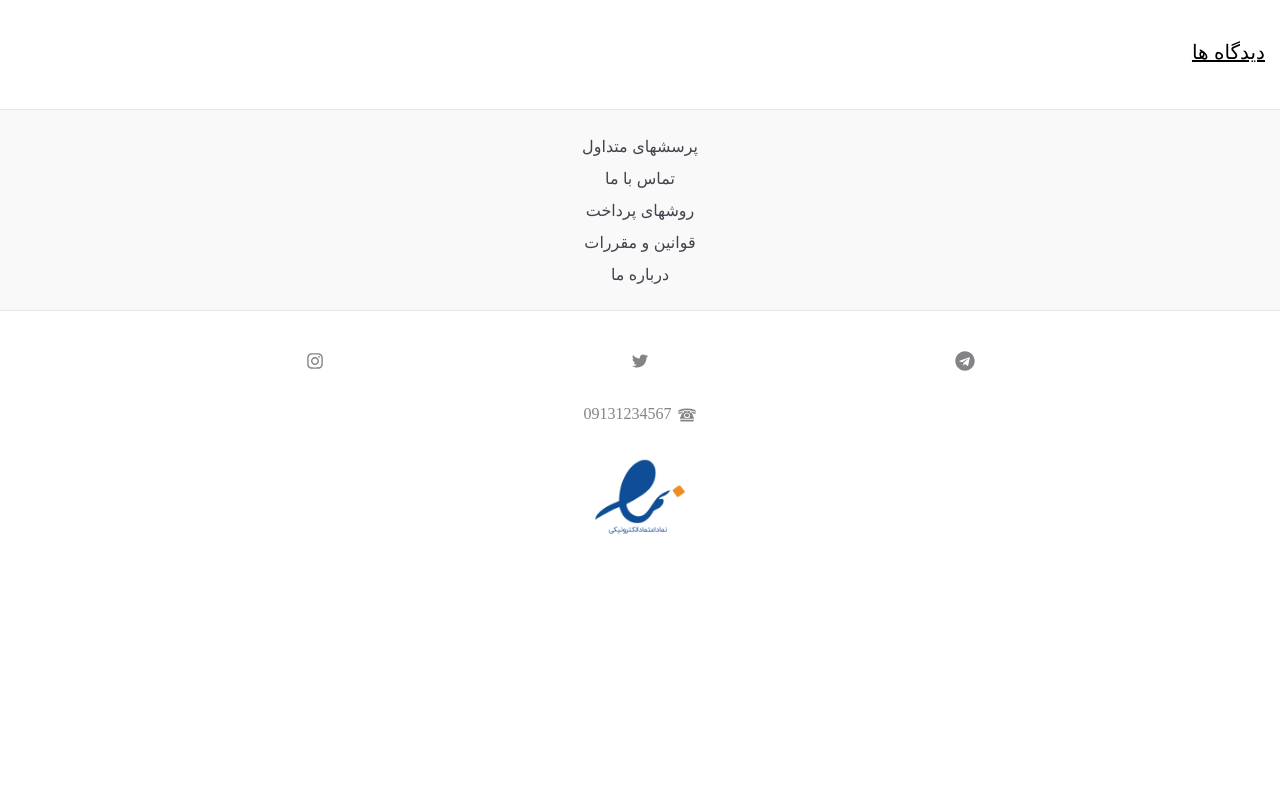
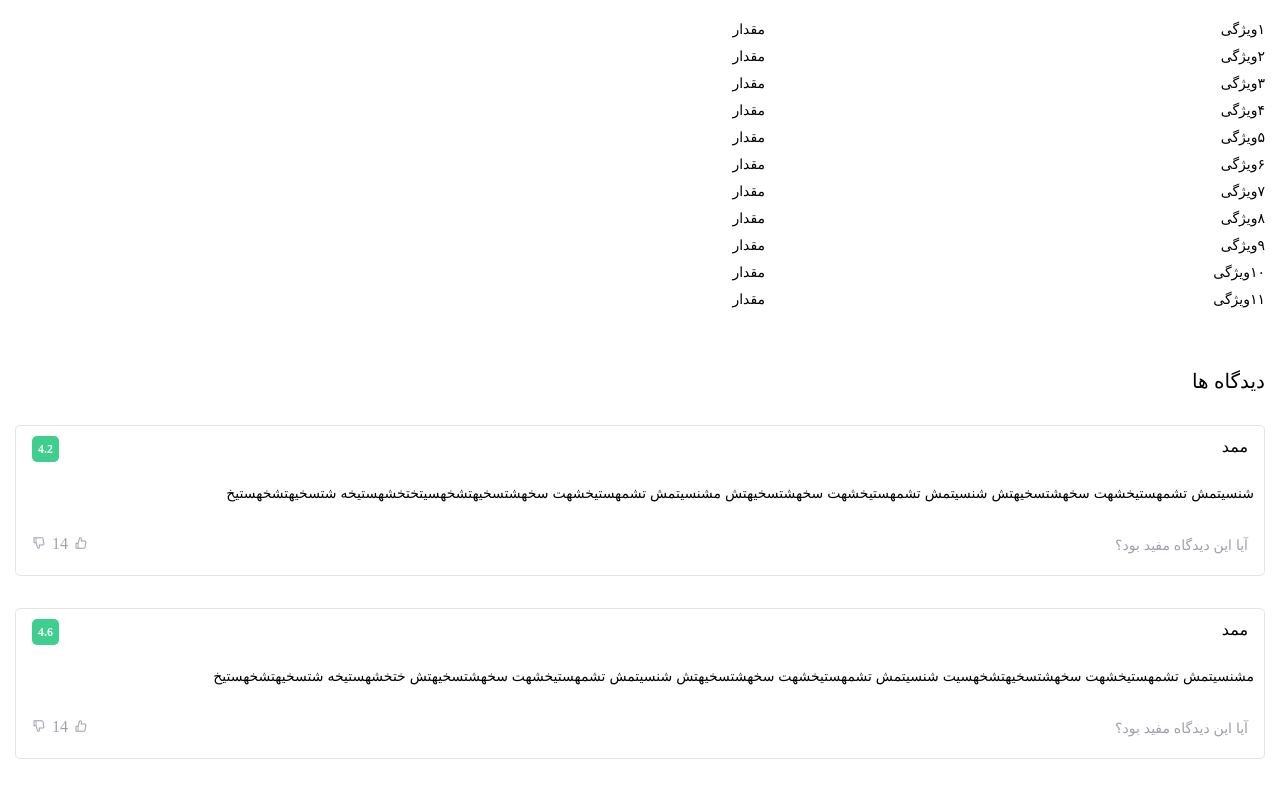
Before and after one commit to ShahryarJahanshahloo/e-commerce-platform, a Next.js app in the folder client/: page /product/1 in a window 1280 px wide. Shown: the part 1631-2420 px from the top of the page. Before the commit the page ends 2210 px from the top, so only its background shows below. Built offline with nearby package versions, Linux system fonts and the light colour scheme.

Commit message:
added comment list

```diff
--- a/client/pages/product/[productId].tsx
+++ b/client/pages/product/[productId].tsx
@@ -7,6 +7,11 @@ import { HiStar as StarIcon } from 'react-icons/hi'
 import { IoClose as CloseButton } from 'react-icons/io5'
 import { ApiSellerListItem } from '../../api/entities'
 import SellerItem from '../../components/Seller/SellerItem'
+import { AiOutlineDislike as DislikeIcon } from 'react-icons/ai'
+import { AiOutlineLike as LikeIcon } from 'react-icons/ai'
+import { GoCommentDiscussion as CommentsIcon } from 'react-icons/go'
+import { MdOutlineFeaturedPlayList as FeaturesIcon } from 'react-icons/md'
+import { MdOutlineDescription as DescriptionIcon } from 'react-icons/md'
 
 const Product: FC = () => {
   const [info, setInfo] = useState<{
@@ -22,6 +27,92 @@ const Product: FC = () => {
   const [price, setPrice] = useState(120000)
   const [isModalOpen, setIsModalOpen] = useState(false)
   const [sellers, setSellers] = useState<ApiSellerListItem[]>()
+  const [features, setFeatures] = useState<
+    {
+      key: string
+      value: string
+    }[]
+  >()
+  const [comments, setComments] = useState<
+    {
+      _id: string
+      customerName: string
+      customerRate: number
+      text: string
+      date: string
+      votes: number
+    }[]
+  >([
+    {
+      _id: '123asf',
+      customerName: 'ممد',
+      customerRate: 4.2,
+      text: 'شنسیتمش تشمهستیخشهت سخهشتسخیهتش شنسیتمش تشمهستیخشهت سخهشتسخیهتش مشنسیتمش تشمهستیخشهت سخهشتسخیهتشخهسیتختخشهستیخه شتسخیهتشخهستیخ',
+      date: '',
+      votes: 14,
+    },
+    {
+      _id: '123asf123',
+      customerName: 'ممد',
+      customerRate: 4.6,
+      text: 'مشنسیتمش تشمهستیخشهت سخهشتسخیهتشخهسیت شنسیتمش تشمهستیخشهت سخهشتسخیهتش شنسیتمش تشمهستیخشهت سخهشتسخیهتش ختخشهستیخه شتسخیهتشخهستیخ',
+      date: '',
+      votes: 14,
+    },
+  ])
+
+  useEffect(() => {
+    const fetch = async () => {
+      //get features from api
+      setFeatures([
+        {
+          key: '۱ویژگی',
+          value: 'مقدار',
+        },
+        {
+          key: '۲ویژگی',
+          value: 'مقدار',
+        },
+        {
+          key: '۳ویژگی',
+          value: 'مقدار',
+        },
+        {
+          key: '۴ویژگی',
+          value: 'مقدار',
+        },
+        {
+          key: '۵ویژگی',
+          value: 'مقدار',
+        },
+        {
+          key: '۶ویژگی',
+          value: 'مقدار',
+        },
+        {
+          key: '۷ویژگی',
+          value: 'مقدار',
+        },
+        {
+          key: '۸ویژگی',
+          value: 'مقدار',
+        },
+        {
+          key: '۹ویژگی',
+          value: 'مقدار',
+        },
+        {
+          key: '۱۰ویژگی',
+          value: 'مقدار',
+        },
+        {
+          key: '۱۱ویژگی',
+          value: 'مقدار',
+        },
+      ])
+    }
+    fetch()
+  }, [])
 
   const openModalHandler = () => {
     //get list of sellers
@@ -131,9 +222,55 @@ const Product: FC = () => {
         </div>
         <div className={s.features}>
           <div className={s.title}>مشخصات</div>
+          <div className={s['features-list']}>
+            {features
+              ? features.map(feature => {
+                  return (
+                    <div className={s.feature} key={feature.key}>
+                      <div className={s['feature-key']}>{feature.key}</div>
+                      <div className={s['feature-value']}>{feature.value}</div>
+                    </div>
+                  )
+                })
+              : null}
+          </div>
         </div>
         <div className={s.comments}>
           <div className={s.title}>دیدگاه ها</div>
+          <div className={s['comments-list']}>
+            {comments
+              ? comments.map(comment => {
+                  return (
+                    <div className={s.comment} key={comment._id}>
+                      <div className={s['comment-top']}>
+                        <div className={s['comment-customer']}>
+                          {comment.customerName}
+                        </div>
+                        <div className={s['comment-rate']}>
+                          {comment.customerRate}
+                        </div>
+                      </div>
+                      <div className={s['comment-main']}>{comment.text}</div>
+                      <div className={s['comment-bottom']}>
+                        <div className={s['comment-date']}></div>
+                        <div className={s['comment-label']}>
+                          آیا این دیدگاه مفید بود؟
+                        </div>
+                        <div className={s['comment-vote-box']}>
+                          <div className={s['vote-icon']}>
+                            <LikeIcon style={{ fontSize: '14px' }} />
+                          </div>
+                          <div className={s['vote']}>{comment.votes}</div>
+                          <div className={s['vote-icon']}>
+                            <DislikeIcon style={{ fontSize: '14px' }} />
+                          </div>
+                        </div>
+                      </div>
+                    </div>
+                  )
+                })
+              : null}
+          </div>
         </div>
       </div>
     </Layout>
--- a/client/styles/product.module.css
+++ b/client/styles/product.module.css
@@ -30,11 +30,33 @@
   width: 100%;
   font-size: 20px;
   font-weight: 500;
-  text-decoration: underline;
 }
 
 .features {
   padding: 20px 0;
+}
+
+.features-list {
+  padding: 16px 0;
+  width: 100%;
+}
+
+.feature {
+  width: 100%;
+  display: flex;
+  flex-direction: row;
+  direction: rtl;
+  padding: 5px 0;
+  font-family: 'Samim FD';
+  font-size: 14px;
+}
+
+.feature-key {
+  width: 40%;
+  padding-left: 18px;
+}
+
+.feature-value {
 }
 
 .comments {
@@ -191,3 +213,85 @@
   line-height: 26px;
   padding-bottom: 52px;
 }
+
+.comments-list {
+  width: 100%;
+  display: flex;
+  flex-direction: column;
+  padding-top: 32px;
+}
+
+.comment {
+  width: 100%;
+  display: flex;
+  flex-direction: column;
+  direction: rtl;
+  padding: 10px 10px;
+  margin-bottom: 32px;
+  border-radius: 5px;
+  border: 1px solid #e4e4e4;
+}
+
+.comment-top {
+  width: 100%;
+  height: 26px;
+  display: flex;
+  flex-direction: row;
+  padding: 0 6px;
+}
+
+.comment-customer {
+  height: 100%;
+  width: 100%;
+}
+
+.comment-rate {
+  height: 100%;
+  background-color: #3ecf8e;
+  font-weight: 900;
+  color: white;
+  padding: 0 6px;
+  border-radius: 5px;
+  font-family: 'Samim FD';
+  font-size: 12px;
+  line-height: 26px;
+}
+
+.comment-main {
+  width: 100%;
+  font-size: 14px;
+  padding: 22px 0;
+}
+
+.comment-bottom {
+  width: 100%;
+  height: 42px;
+  padding: 0 6px;
+  display: flex;
+  flex-direction: row;
+  align-items: center;
+  color: #9e9fb1;
+}
+
+.comment-date {
+}
+
+.comment-label {
+  font-size: 14px;
+  width: 100%;
+}
+
+.comment-vote-box {
+  display: flex;
+  flex-direction: row;
+  align-items: center;
+}
+
+.vote-icon {
+}
+
+.vote {
+  font-family: 'Samim FD';
+  font-size: 16px;
+  padding: 0 6px;
+}
```
